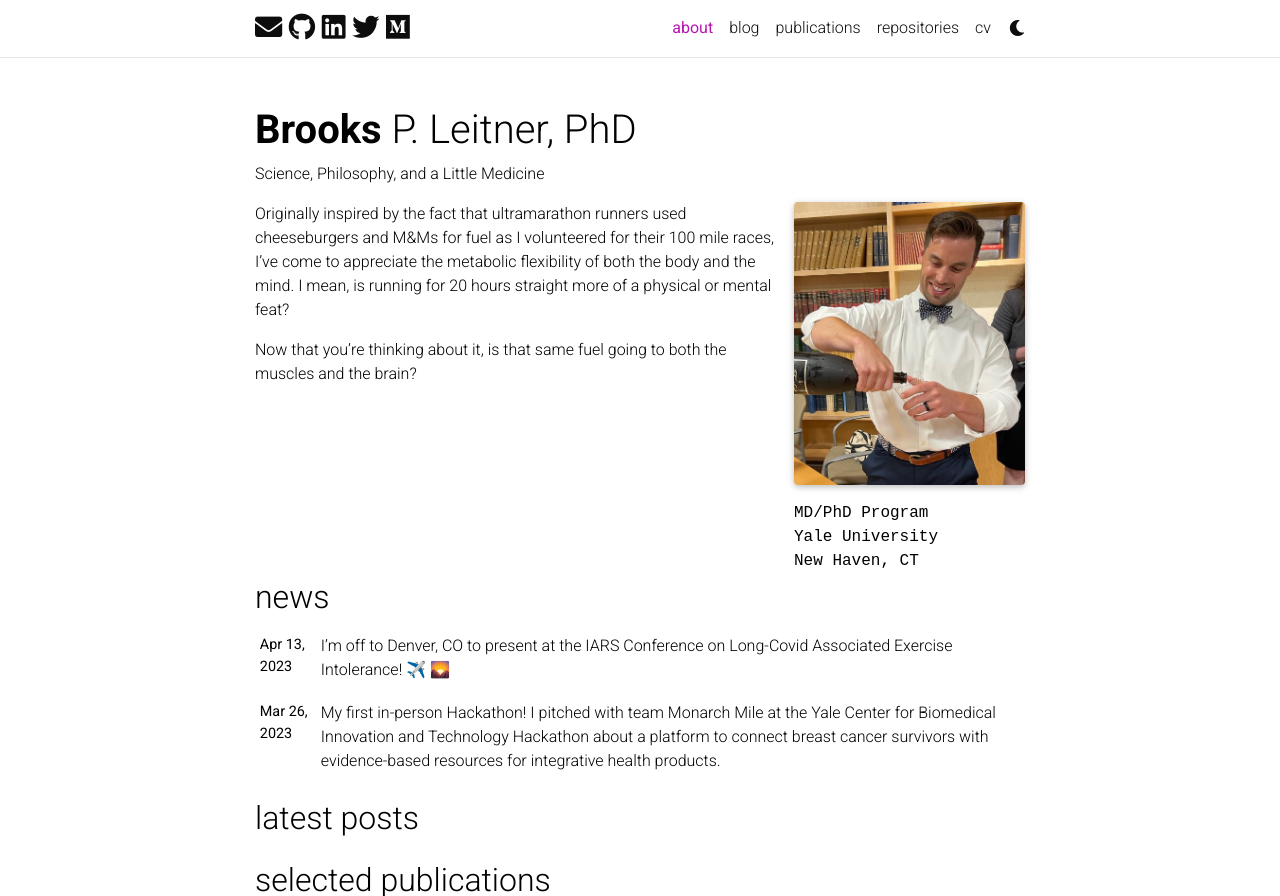
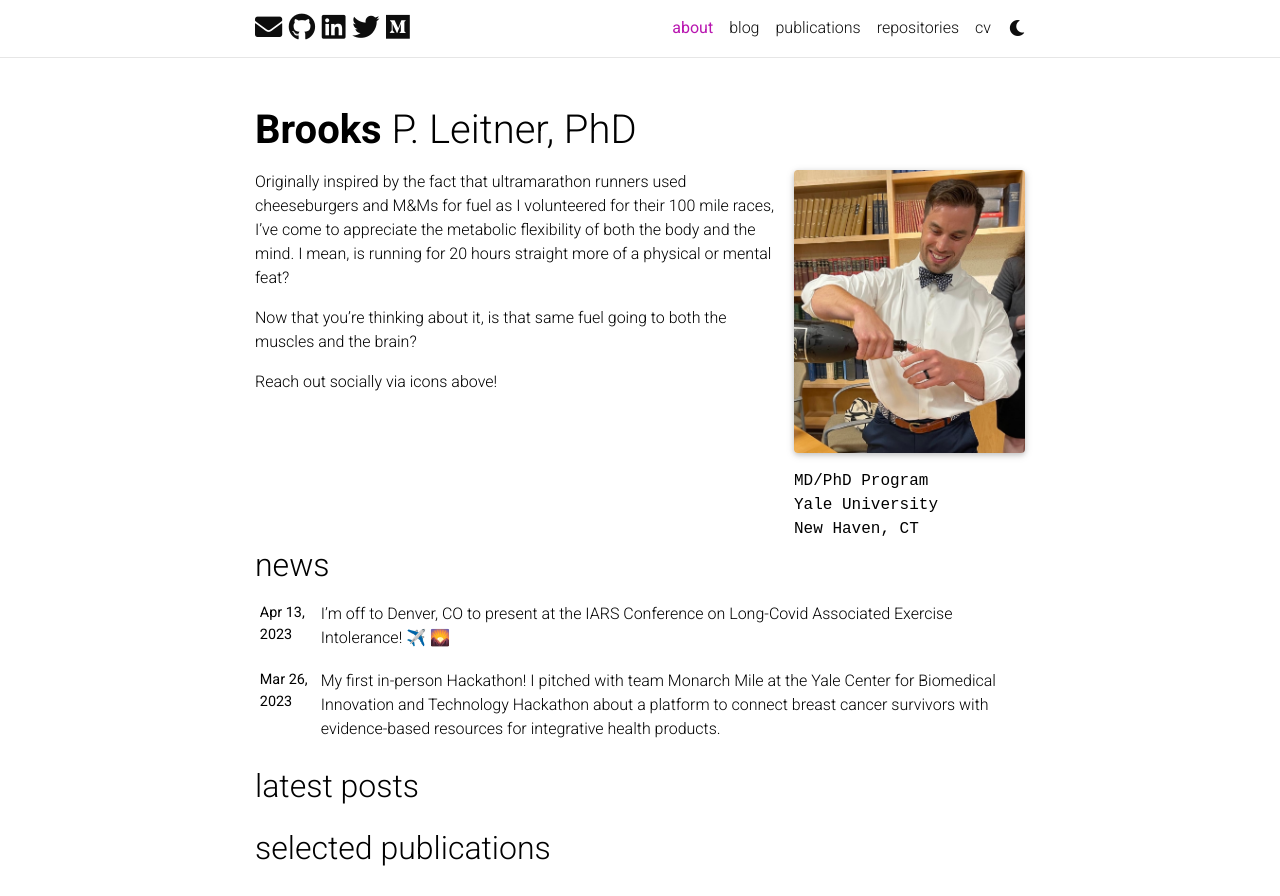
Before and after one commit to BrooksLeitner/BrooksLeitner.github.io, a Jekyll site: the page built from _pages/about.md, in a window 1280 px wide and 1217 px high, cut to the strip 0-896 px from the top of the window. Built offline with Jekyll 4.4.1, drawn with Linux system fonts in a browser that asks for light colours; emoji names are drawn with the system emoji font; comment, search, counter and statistics services are not loaded; a style sheet for code colours, icons or effects is not loaded.

Commit message:
update page

```diff
--- a/_pages/about.md
+++ b/_pages/about.md
@@ -2,7 +2,7 @@
 layout: about
 title: about
 permalink: /
-subtitle: Science, Philosophy, and a Little Medicine
+subtitle:
 profile:
   align: right
   image: prof_pic.jpg
@@ -21,3 +21,6 @@ social: true  # includes social icons at the bottom of the page
 Originally inspired by the fact that ultramarathon runners used cheeseburgers and M&Ms for fuel as I volunteered for their 100 mile races, I've come to appreciate the metabolic flexibility of both the body and the mind. I mean, is running for 20 hours straight more of a physical or mental feat?
 
 Now that you're thinking about it, is that same fuel going to both the muscles and the brain?
+
+
+Reach out socially via icons above!
```
